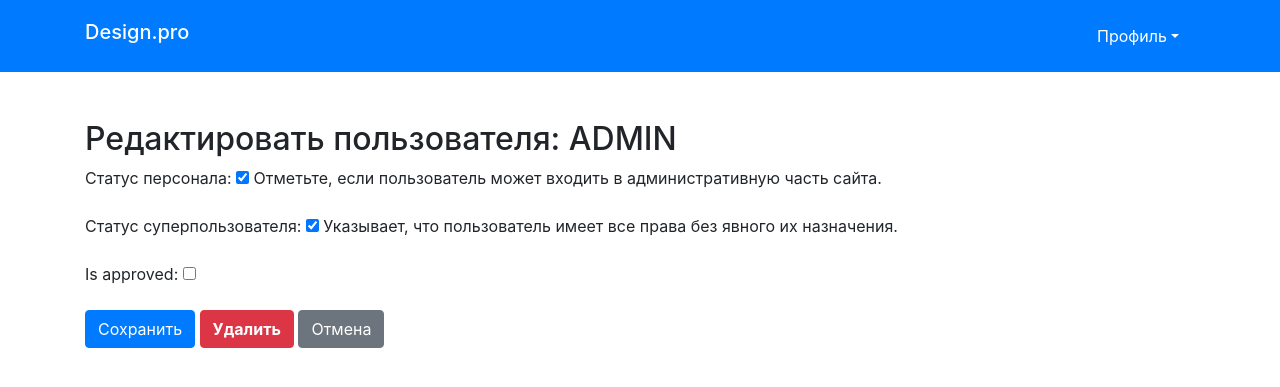
After one commit to MarinaTr5tyajkova/PraktikaDjango2, a Django app: page /catalog/user/edit/5/ in a window 1280 px wide. The commit adds this page. Shown: the top 387 px of the page. Run offline with Django 4.2, Linux system fonts and the light colour scheme; a user stored in the database is signed in; data comes from the database, SQL or seed files in the repository; both versions use the stored data as it was after the commit; some libraries are stand-ins or nearby versions.

Commit message:
2.2 useredit

```diff
--- a/catalog/forms.py
+++ b/catalog/forms.py
@@ -93,7 +93,6 @@ class ApplicationForm(forms.ModelForm):
     class Meta:
         model = Application
         fields = ['title', 'description', 'category', 'photo']
-        # widgets = {'category':  forms.CheckboxSelectMultiple()}
 
     def clean_photo(self):
         photo = self.cleaned_data.get('photo')
@@ -131,7 +130,6 @@ class EditAppForm(forms.ModelForm):
     class Meta:
         model = Application
         fields = ['category', 'status', 'design_comment', 'design_photo']
-        widgets = { 'category': forms.CheckboxSelectMultiple(), }
 
     def clean_design_comment(self):
         new_status = self.cleaned_data.get('status')
@@ -156,3 +154,8 @@ class AppFilterForm(forms.Form):
     ]
 
     status = forms.ChoiceField(choices=STATUS_CHOICES, required=False, label='Статус')
+
+class UserEditForm(forms.ModelForm):
+    class Meta:
+        model = User
+        fields = ['is_staff', 'is_superuser', 'is_approved']
--- a/catalog/templates/catalog/all_apps.html
+++ b/catalog/templates/catalog/all_apps.html
@@ -33,6 +33,9 @@
                                 {% endif %}
                             </div>
                         </div>
+                        {% if application.status == 'new' %}
+                        <a href="{% url 'edit_app' application.id %}" class="btn btn-primary font-weight-bold">Редактировать</a>
+                        {% endif %}
                     </div>
                 {% endfor %}
             </div>
--- a/catalog/templates/catalog/all_users.html
+++ b/catalog/templates/catalog/all_users.html
@@ -6,8 +6,7 @@
     {% if user_list %}
         <hr>
         {% for user in user_list %}
-            <a>{{ user }}</a>
-            <a href="{% url 'delete_user' user.id %}" class="btn btn-danger font-weight-bold">Удалить</a>
+            <a href="{% url 'edit_user' user.id %}" class="h5 d-block mb-3">{{ user }}</a>
         {% endfor %}
     {% else %}
       <p>В базе данных нет пользователей</p>
--- a/catalog/templates/catalog/delete_category.html
+++ b/catalog/templates/catalog/delete_category.html
@@ -3,7 +3,7 @@
 {% block content %}
   <h1>Удалить заявку</h1>
 
-  <p class="h5">Вы точно хотите удалить категорию: {{ object }}?</p>
+  <p class="h5">Вы точно хотите удалить категорию: {{ category }}?</p>
 
   <form action="" method="POST" class="mt-3">
     {% csrf_token %}
--- /dev/null
+++ b/catalog/templates/catalog/edit_user.html
@@ -0,0 +1,15 @@
+{% extends "basic.html" %}
+
+{% block content %}
+<div class="container mt-5">
+    <h2>Редактировать пользователя: {{ user.username }}</h2>
+
+    <form method="post">
+        {% csrf_token %}
+        {{ form.as_p }}  <!-- Отображаем поля формы -->
+        <button type="submit" class="btn btn-primary">Сохранить</button>
+        <a href="{% url 'delete_user' object.id %}" class="btn btn-danger font-weight-bold">Удалить</a>
+        <a href="{% url 'all_users' %}" class="btn btn-secondary">Отмена</a>
+    </form>
+</div>
+{% endblock %}
--- a/catalog/urls.py
+++ b/catalog/urls.py
@@ -6,7 +6,7 @@ from .views import IndexView
 from django.conf.urls.static import static
 from .views import ApplicationDeleteView
 from django.urls import path
-from .views import AllAppsListView, EditApp, AllCategoriesListView, EditCategory, CategoryDelete, CreateCategory, AllUsersListView, UserDeleteView
+from .views import AllAppsListView, EditApp, AllCategoriesListView, EditCategory, CategoryDelete, CreateCategory, AllUsersListView, UserDeleteView, UserEditView
 
 urlpatterns = [
     path('', IndexView.as_view(), name='index'),  # Главная страница
@@ -19,10 +19,11 @@ urlpatterns = [
     path('all-categories/', AllCategoriesListView.as_view(), name='all_categories'),
     path('personal_account/', AccountListView.as_view(), name='personal_account'),
     path('application/delete_application/<int:pk>/', ApplicationDeleteView.as_view(), name='delete_application'),
-    path('app/<int:pk>/edit/', EditApp.as_view(), name='app_edit'),
+    path('app/<int:pk>/edit/', EditApp.as_view(), name='edit_app'),
     path('category/<int:pk>/edit/', EditCategory.as_view(), name='edit_category'),
     path('category/delete/<int:pk>/', CategoryDelete.as_view(), name='delete_category'),
     path('category/create/', CreateCategory.as_view(), name='create_category'),
     path('all-users/', AllUsersListView.as_view(), name='all_users'),
     path('user/delete/<int:pk>/', UserDeleteView.as_view(), name='delete_user'),
+    path('user/edit/<int:pk>/', UserEditView.as_view(), name='edit_user'),
 ]+ static(settings.MEDIA_URL, document_root=settings.MEDIA_ROOT)
--- a/catalog/views.py
+++ b/catalog/views.py
@@ -5,7 +5,7 @@ from django.views import View
 from django.contrib.auth.views import LoginView
 from django.views.generic import TemplateView
 from .models import Application, Category, User
-from .forms import UserRegisterForm, LoginForm, ApplicationForm, CaptchaForm
+from .forms import UserRegisterForm, LoginForm, ApplicationForm, CaptchaForm, UserEditForm
 from django.core.exceptions import PermissionDenied
 from django.urls import reverse_lazy
 from django.views import generic
@@ -200,14 +200,20 @@ class AppDelete(DeleteView):
         context['object'] = self.get_object()  # Ensure the object is available in the context
         return context
 
-class CategoryDelete(DeleteView, PermissionRequiredMixin):
+class CategoryDelete(DeleteView):
     permission_required = 'catalog.can_edit_status'
     model = Category
     success_url = reverse_lazy('all_categories')
     template_name = 'delete_category.html'
 
     def get_queryset(self):
-        return super().get_queryset()
+        return Category.objects.all()
+
+    def get_context_data(self, **kwargs):
+        context = super().get_context_data(**kwargs)
+        category = self.get_object()  # Получаем объект пользователя
+        context['category'] = category  # Передаем пользователя в контекст
+        return context
 
 @login_required
 def create_application(request):
@@ -296,6 +302,7 @@ class AllUsersListView(generic.ListView, PermissionRequiredMixin):
         return context
 
 class UserDeleteView(DeleteView):
+    permission_required = 'catalog.can_edit_status'
     model = User
     template_name = 'catalog/delete_user.html'  # Убедитесь, что путь к шаблону правильный
     success_url = reverse_lazy('all_users')
@@ -317,3 +324,15 @@ class UserDeleteView(DeleteView):
             context['status'] = 'Обычный пользователь'
 
         return context
+
+class UserEditView(LoginRequiredMixin, PermissionRequiredMixin, UpdateView):
+    model = User
+    form_class = UserEditForm
+    template_name = 'catalog/edit_user.html'  # Убедитесь, что путь к шаблону правильный
+    success_url = reverse_lazy('all_users')  # Перенаправление после успешного редактирования
+    permission_required = 'catalog.can_edit_status'  # Убедитесь, что у вас есть соответствующее разрешение
+
+    def get_context_data(self, **kwargs):
+        context = super().get_context_data(**kwargs)
+        context['user'] = self.get_object()  # Передаем пользователя в контекст
+        return context
```
Also changed, not shown: db.sqlite3.
